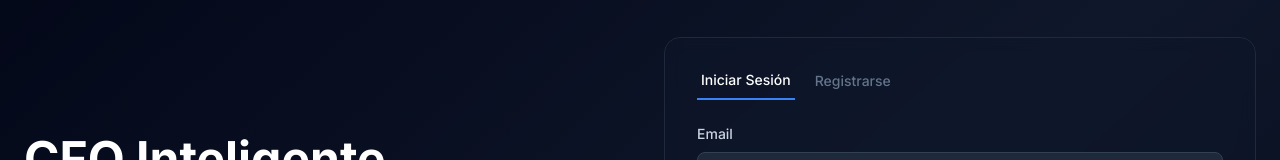
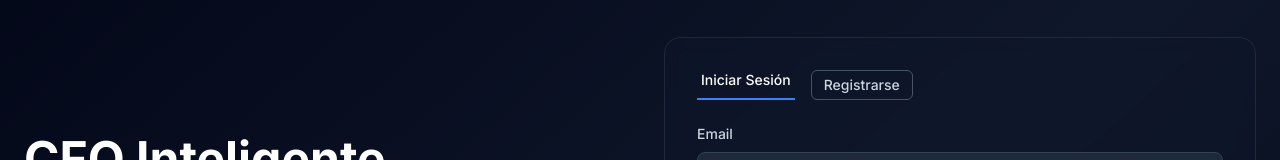
Before and after one commit to BrunoGandolfo/cfo-inteligente, a React (Vite) app in the folder frontend/: page / in a window 1280 px wide. Shown: the part 124-284 px from the top of the page. Built offline with nearby package versions, Linux system fonts and the light colour scheme; no server answers.

Commit message:
ui(login): mejorar visibilidad del tab Registrarse con borde sutil

```diff
--- a/frontend/src/pages/Home.jsx
+++ b/frontend/src/pages/Home.jsx
@@ -129,17 +129,17 @@ export default function Home() {
                 className={`pb-2 px-1 text-sm font-medium transition ${
                   activeTab === 'login'
                     ? 'text-white border-b-2 border-blue-500'
-                    : 'text-slate-500 hover:text-slate-300'
+                    : 'text-slate-300 hover:text-white'
                 }`}
               >
                 Iniciar Sesión
               </button>
               <button
                 onClick={() => setActiveTab('register')}
-                className={`pb-2 px-1 text-sm font-medium transition ${
+                className={`px-3 py-1 text-sm font-medium transition rounded-md border ${
                   activeTab === 'register'
-                    ? 'text-white border-b-2 border-blue-500'
-                    : 'text-slate-500 hover:text-slate-300'
+                    ? 'text-white border-slate-400 bg-slate-800/50'
+                    : 'text-slate-300 border-slate-600 hover:text-white hover:border-slate-500'
                 }`}
               >
                 Registrarse
```
